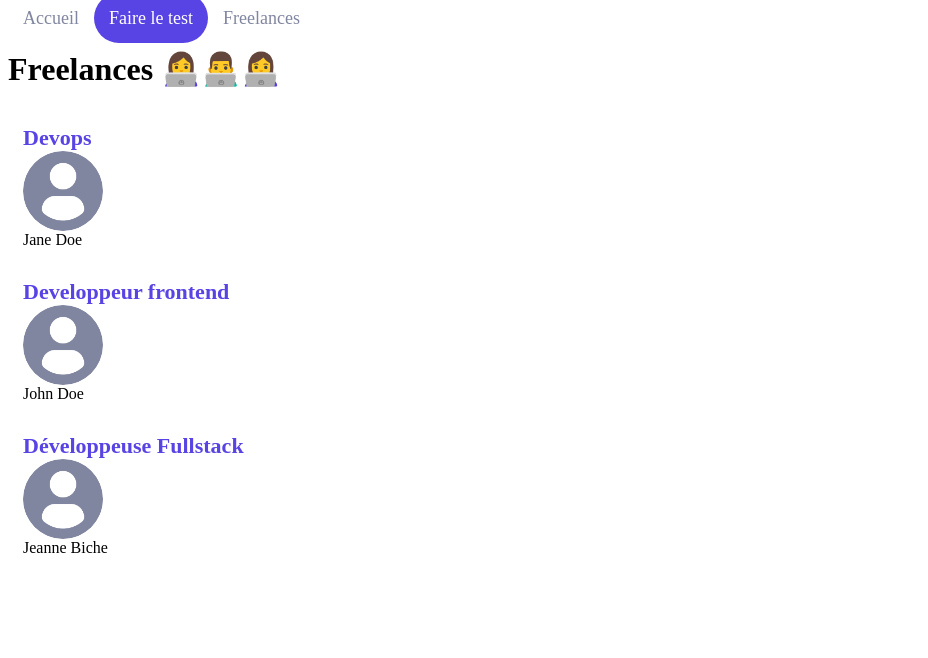
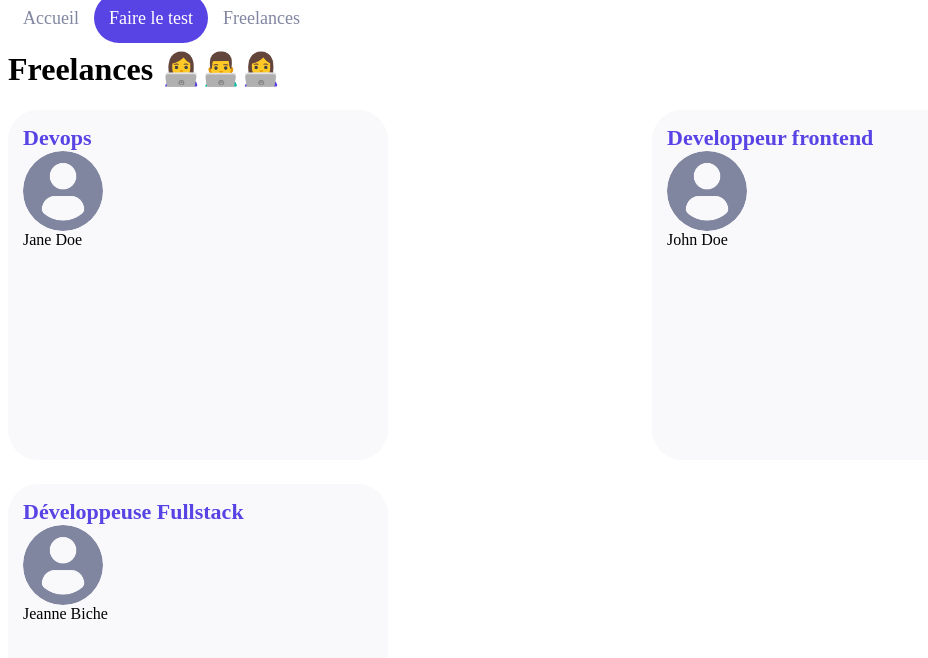
Before and after one commit to SaiedZ/shiny-agency-react-tutorial, a React (Create React App) app: page /freelances in a window 1280 px wide. Shown: the top 658 px of the page, without its empty margins (0-928 px from the left). Built offline with nearby package versions, Linux system fonts and the light colour scheme.

Commit message:
adding style and using hover effect on Card component

```diff
--- a/src/components/Card/index.jsx
+++ b/src/components/Card/index.jsx
@@ -16,14 +16,29 @@ const CardImage = styled.img`
     width: 80px;
     border-radius: 50%;
 `
+const CardWrapper = styled.div`
+    display: flex;
+    flex-direction: column;
+    padding: 15px;
+    background-color: ${colors.backgroundLight};
+    border-radius: 30px;
+    width: 350px;
+    transition: 200ms;
+    &:hover {
+        cursor: pointer;
+        box-shadow: 2px 2px 10px #e2e3e9;
+    }
+`
 
 function Card({ label, title, picture }) {
     return (
-        <div style={{ display: 'flex', flexDirection: 'column', padding: 15 }}>
+        <CardWrapper
+            style={{ display: 'flex', flexDirection: 'column', padding: 15 }}
+        >
             <CardLabel>{label}</CardLabel>
             <CardImage src={picture} alt="freelance" />
             <span>{title}</span>
-        </div>
+        </CardWrapper>
     )
 }
 
--- a/src/pages/Freelances/index.jsx
+++ b/src/pages/Freelances/index.jsx
@@ -1,4 +1,6 @@
 import React from 'react'
+
+import styled from 'styled-components'
 
 import Card from '../../components/Card'
 import DefaultPicture from '../../assets/profile.png'
@@ -21,6 +23,13 @@ const freelanceProfiles = [
     },
 ]
 
+const CardsContainer = styled.div`
+    display: grid;
+    gap: 24px;
+    grid-template-rows: 350px 350px;
+    grid-template-columns: repeat(2, 1fr);
+`
+
 function Freelances() {
     return (
         <div>
@@ -30,6 +39,7 @@ function Freelances() {
                     👩‍💻👨‍💻👩‍💻
                 </span>
             </h1>
+            <CardsContainer>
                 {freelanceProfiles.map((profile, index) => (
                     <Card
                         key={`${profile.name}-${index}`}
@@ -38,6 +48,7 @@ function Freelances() {
                         title={profile.name}
                     />
                 ))}
+            </CardsContainer>
         </div>
     )
 }
```
Lines whose indentation alone changed are shown as unchanged.
